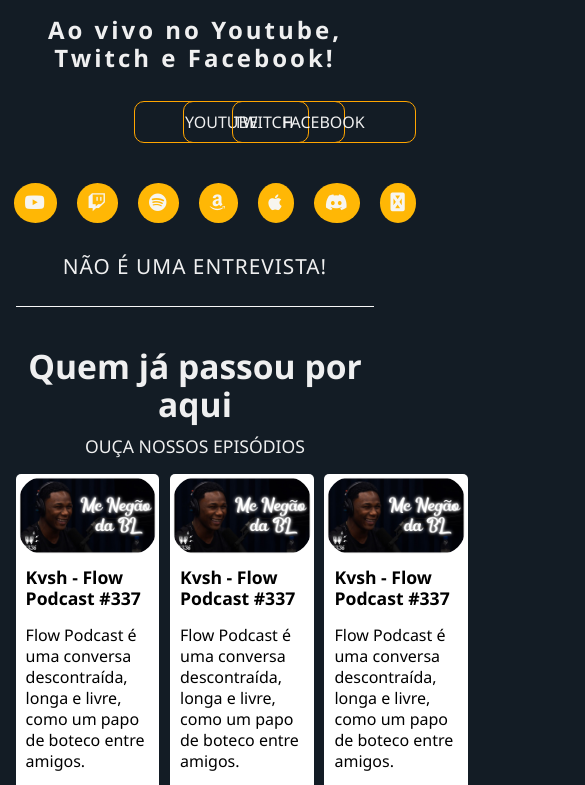
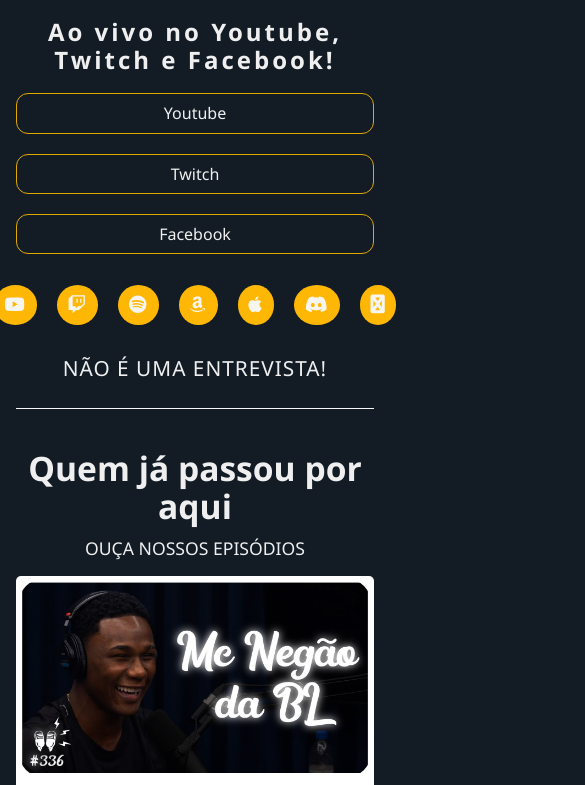
Before and after one commit to jordan-cod/flow-podcast-clonee, a plain HTML site: page index.html in a window 390 px wide. Shown: the part 768-1553 px from the top of the page, 585 px wide, since content can reach past the window. Drawn offline with Linux system fonts and the light colour scheme.

Commit message:
correção da altura da div de videos, implementação nao completa do responsivo

```diff
--- a/content/css/style.css
+++ b/content/css/style.css
@@ -31,7 +31,14 @@ ul{
     align-items: center ;
 
     width: 100%;
+    max-width: 100%;
     height: 88px;
+
+    z-index: 2;
+    position: fixed;
+    top: 0;
+    right: 0;
+    left: 0;
 }
 .header-esq > .logo{
     height: 88px;
@@ -110,7 +117,7 @@ ul{
     display: flex;
     justify-content: center;
 
-    margin-top: 20px;
+    margin-top: 110px;
 }
 main{
     width: 92%;
@@ -155,45 +162,37 @@ main{
     letter-spacing: 3px;
 }
 .about-live{
-    width: 34%;
-    height: 61px;
+    width: 100%;
+    margin: auto;
+}
+.about-live > div{
+    display: grid;
+    grid-template-columns: 1fr 1fr 1fr;
+    width: 45%;
+    max-width: 100%;
+    margin: auto;
 
+    gap: 35px;
+}
+.btn-s > a{
+    max-width: 80%;
+    display: flex;
+    align-items: center;
+    justify-content: center;
+
+    width: 100%;
     margin: auto;
-    display: flex;
+
+    border: 1px solid #E0A800;
+    padding: 10px 75px;
+    border-radius: 12px;
 }
-.btn-s{
-    width: 40%;
-    text-align: center;
-    align-self: center;
+.btn-1{
+    justify-self: right;
 }
-.btn-live{
-    width: 100%;
-    padding: 9px 50px;
-    border: 1px solid orange;
-    border-radius: 10px;
+.btn-3{
+    justify-self: left;
 }
-.btn-1-1, .btn-1-2, .btn-1-3{
-    font-weight: 550;
-    text-transform: uppercase;
-    transition: 0.2s linear;
-    transition-property: background-color transform;
-}
-.btn-1-1:hover{
-    background-color: #ff0000;
-    font-weight: bolder;
-    padding: 12px 56px;
-}
-.btn-1-2:hover{
-    background-color: #6441a5;
-    font-weight: bolder;
-    padding: 12px 56px;
-}
-.btn-1-3:hover{
-    background-color: #4267B2;
-    font-weight: bolder;
-    padding: 12px 56px;
-}
-
 /*Icon de redes socias*/
 .about-links{
     width: 100%;
@@ -202,6 +201,7 @@ main{
     display: flex;
     flex-direction: row;
     justify-content: center;
+    padding: 0;
 }
 .about-links > ul > li{
     margin-right: 10px;
@@ -264,7 +264,8 @@ main{
     display: grid;
     grid-template-columns: 1fr 1fr 1fr;
     gap: 3%;
-    height: 2730.190px; /*Gambiarra, n faço a minima ideia se funciona direito. Funcionou aqui*/
+    row-gap: 40px;
+    height: auto; /*Gambiarra, n faço a minima ideia se funciona direito. Funcionou aqui*/
  }
  .card{
      width: 100%;
@@ -425,3 +426,34 @@ footer{
 .footer-sociais > ul > li > a:hover{
     color: #f7f7f7;
 }
+
+
+@media (max-width: 1200px){
+  .cards-container{
+      display: grid;
+      grid-template-columns: 1fr 1fr;
+  }
+}
+@media (max-width: 1000px){
+    .about-live > div{
+        display: grid;
+        grid-row: 1fr 1fr 1fr;
+        grid-template-columns: 1fr;
+
+        width: 100%;
+        gap: 20px;
+    }
+    .btn-s{
+        width: 100%;
+    }
+    .btn-s a{
+        max-width: 100%;
+        width: 100%;
+    }
+  }
+@media (max-width: 992px){
+    .cards-container{
+        display: grid;
+        grid-template-columns: 1fr;
+    }
+  }
--- a/index.html
+++ b/index.html
@@ -56,6 +56,7 @@
                     <h2>Ao vivo no Youtube, Twitch e Facebook!</h2>
                 </div>
                 <div class="about-live">
+                    <div>
                         <div class="btn-s btn-1">
                             <a href="#" class="btn-live btn-1-1">Youtube</a>
                         </div>
@@ -64,6 +65,7 @@
                         </div>
                         <div class="btn-s btn-3">
                             <a href="#" class="btn-live btn-1-3">Facebook</a>
+                        </div>
                     </div>
                 </div>
                 <div class="about-links">
```
Lines whose indentation alone changed are shown as unchanged.
